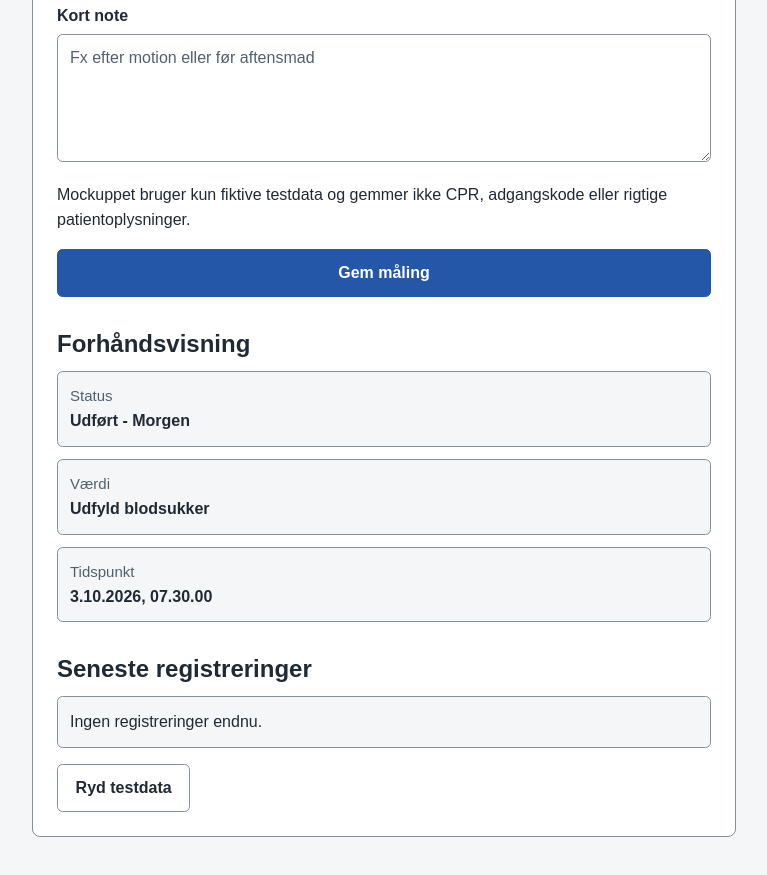
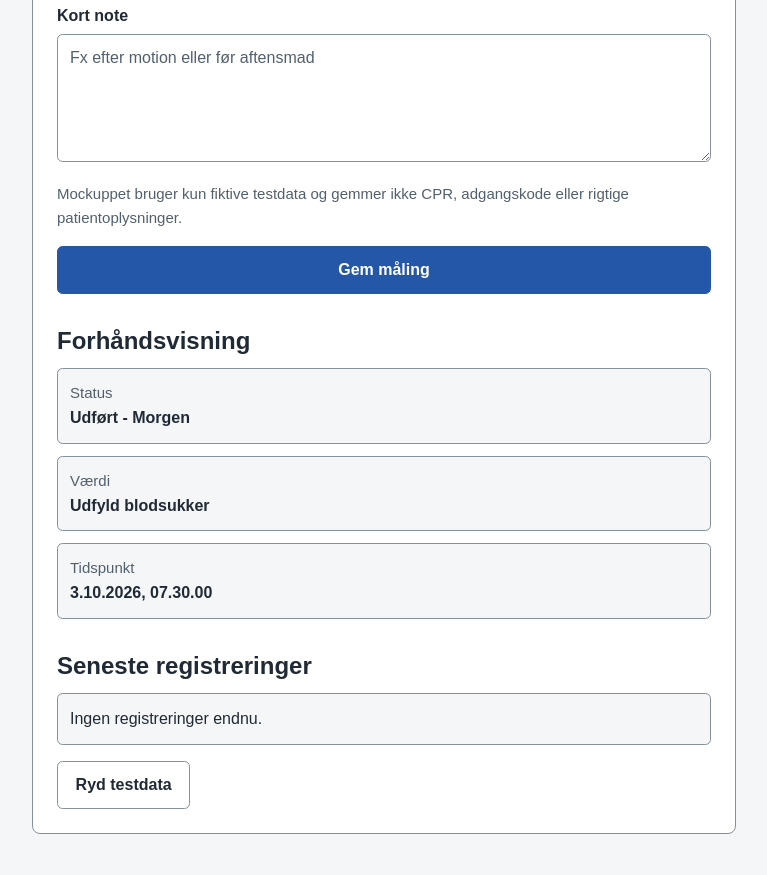
Before and after one commit to Jumana2403/S3, a plain HTML site: page indtastdata.html in a window 1280 px wide. Shown: the part 797-1672 px from the top of the page, without its empty margins (256-1023 px from the left). Drawn offline with Linux system fonts and the light colour scheme.

Commit message:
Rename data entry note class

```diff
--- a/style.css
+++ b/style.css
@@ -175,7 +175,7 @@
   padding-left: 0;
   list-style: none;
 }
-.demo-note {
+.data-note {
   color: #52606d;
   font-size: 0.9375rem;
 }
```
